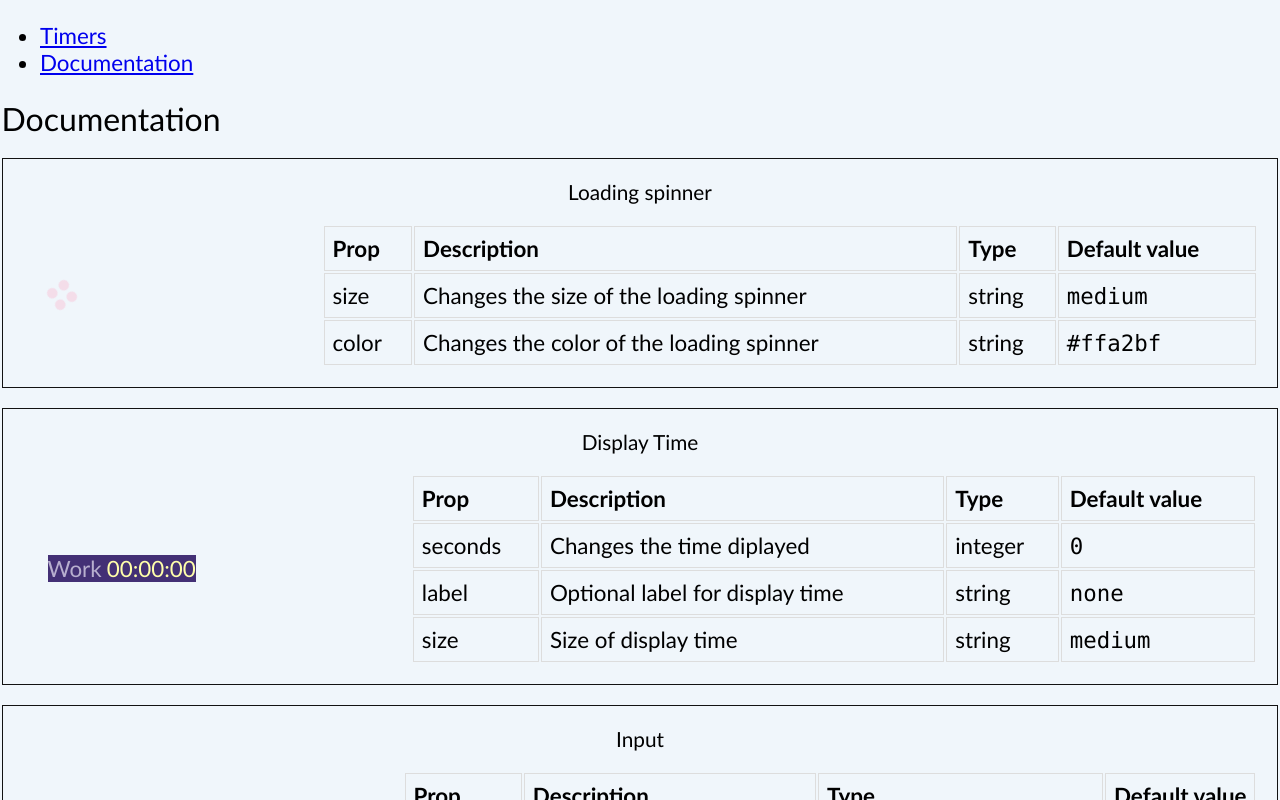
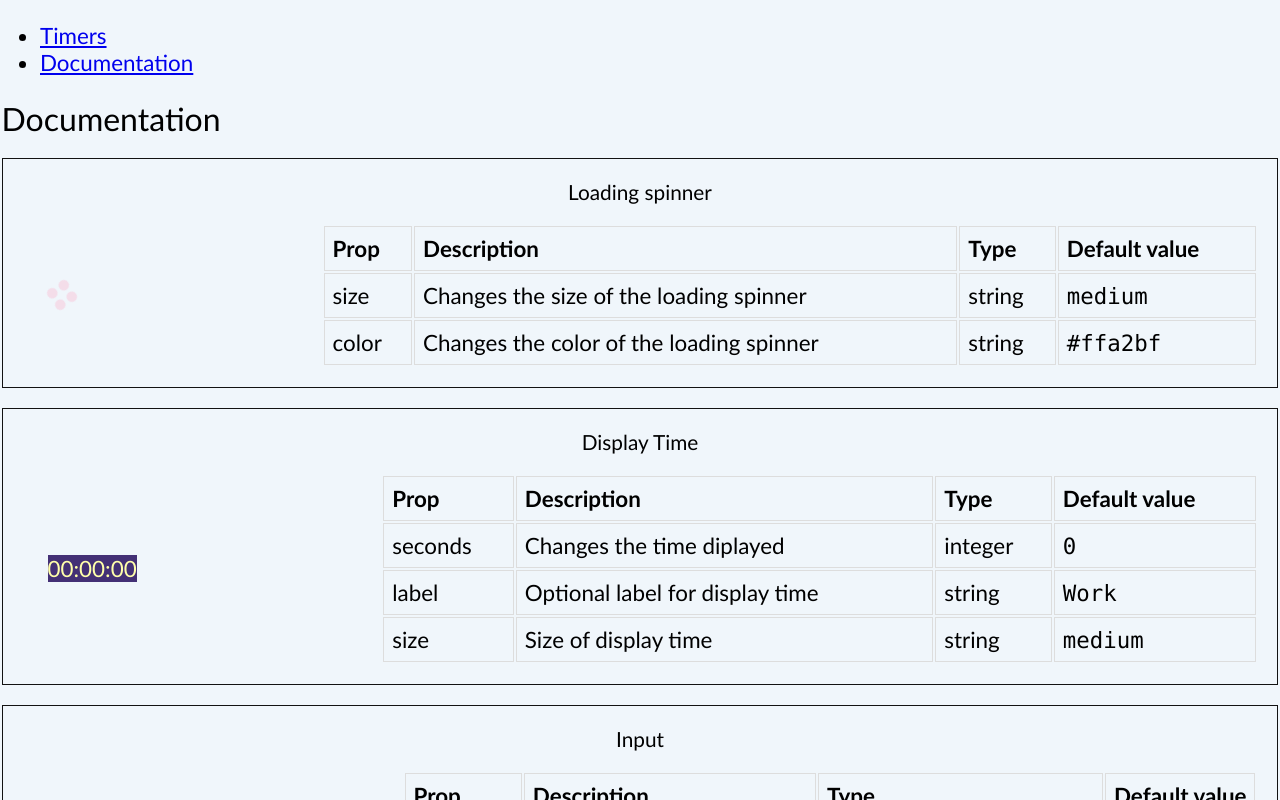
Before and after one commit to prof-tejera/assignment-1-karendolan, a React (Create React App) app: page /docs in a window 1280 px wide. Built offline with nearby package versions, Linux system fonts and the light colour scheme.

Commit message:
Display time fix

```diff
--- a/src/components/generic/DisplayTime.js
+++ b/src/components/generic/DisplayTime.js
@@ -38,7 +38,7 @@ class DisplayTime extends React.Component {
         size={textSize}
         activeKey={active ? 'active' : 'inactive'}
       >
-        {label && <Label>{label}</Label>}
+        {!active && label && <Label>{label}</Label>}
         {('00' + hour).slice(-2)}
         :
         {('00' + min).slice(-2)}
@@ -65,7 +65,7 @@ DisplayTime.docs =   {
         key: 'label',
         description: 'Optional label for display time',
         type: 'string',
-        defaultValue: 'none',
+        defaultValue: 'Work',
       },
       {
         prop: 'size',
--- a/src/components/timers/Tabata.js
+++ b/src/components/timers/Tabata.js
@@ -63,6 +63,7 @@ class Tabata extends React.Component {
         active={false}
       />,
       <DisplayTime
+        label='a'
         seconds={curSecond}
         size='large'
         active={true}
--- a/src/components/timers/XY.js
+++ b/src/components/timers/XY.js
@@ -57,7 +57,6 @@ class XY extends React.Component {
     // Countdown displays the single count down time
     const displayTimes = [
       <DisplayTime
-        label=""
         seconds={workSecs}
         key="1"
         active={false}
```
